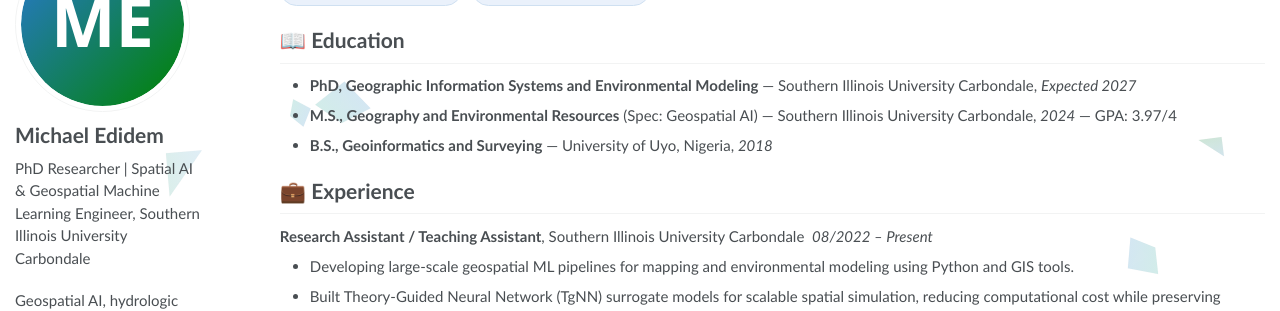
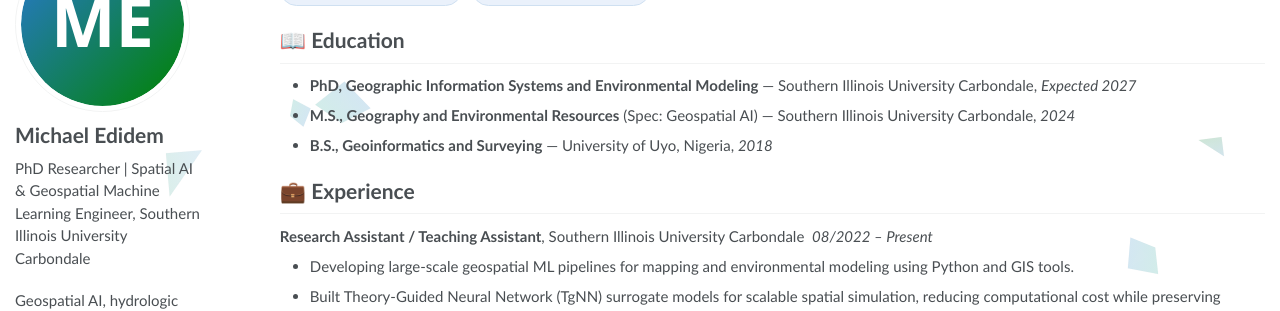
Before and after one commit to mikedidem/medidem, a Jekyll site: the page built from _pages/about.md, in a window 1280 px wide and 900 px high, scrolled down 732 px. Shown: the part 154-465 px from the top of the window. Built offline with Jekyll 4.4.1, drawn with Linux system fonts in a browser that asks for light colours.

Commit message:
Remove GPA from Education

```diff
--- a/_pages/about.md
+++ b/_pages/about.md
@@ -38,7 +38,7 @@ My work bridges research and engineering, translating advanced machine learning
 
 # 📖 Education
 - **PhD, Geographic Information Systems and Environmental Modeling** — Southern Illinois University Carbondale, *Expected 2027*
-- **M.S., Geography and Environmental Resources** (Spec: Geospatial AI) — Southern Illinois University Carbondale, *2024* — GPA: 3.97/4
+- **M.S., Geography and Environmental Resources** (Spec: Geospatial AI) — Southern Illinois University Carbondale, *2024*
 - **B.S., Geoinformatics and Surveying** — University of Uyo, Nigeria, *2018*
 
 # 💼 Experience
```
Also changed, not shown: github-profile-README.md (+1 -1 lines).
